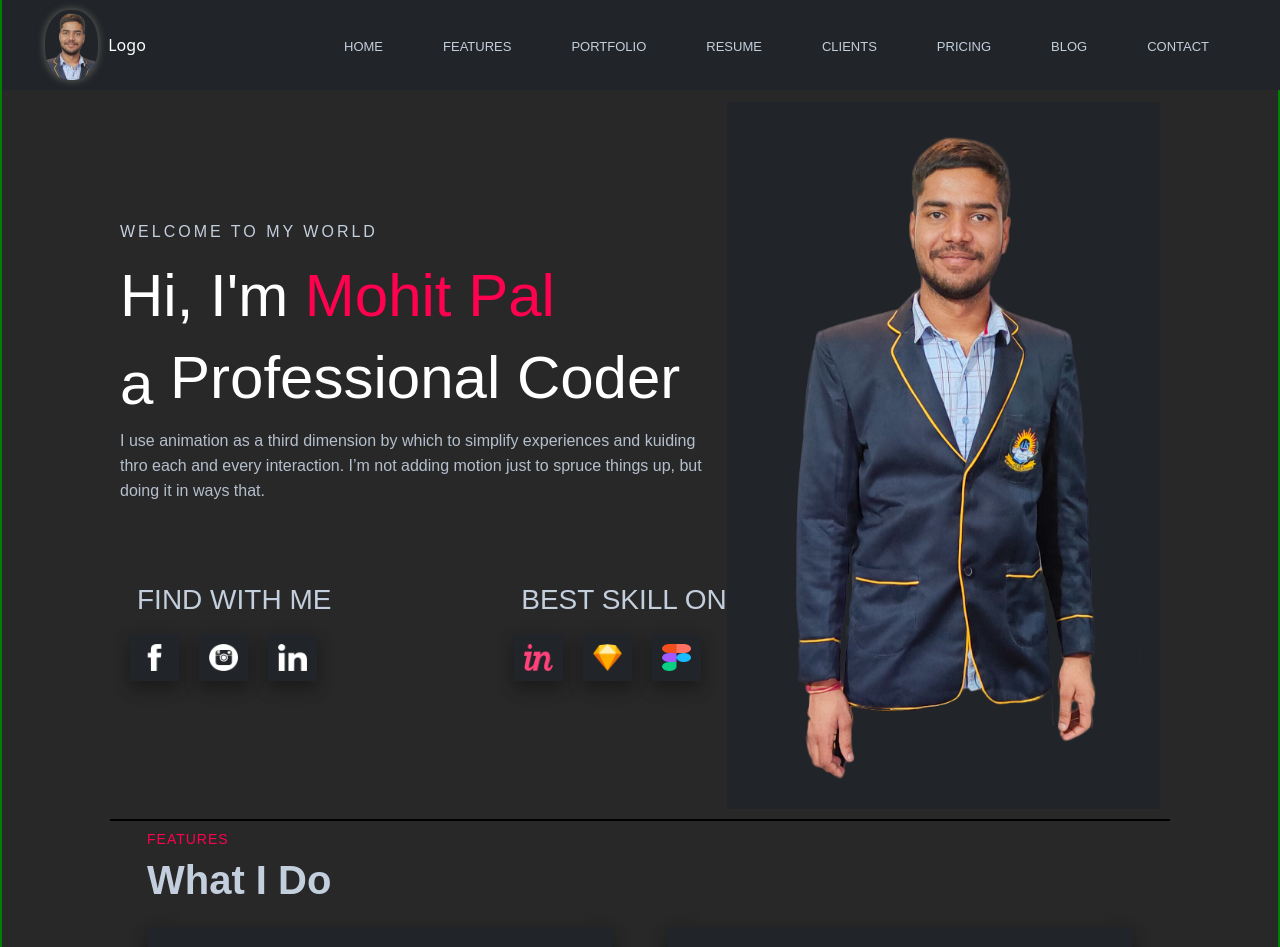
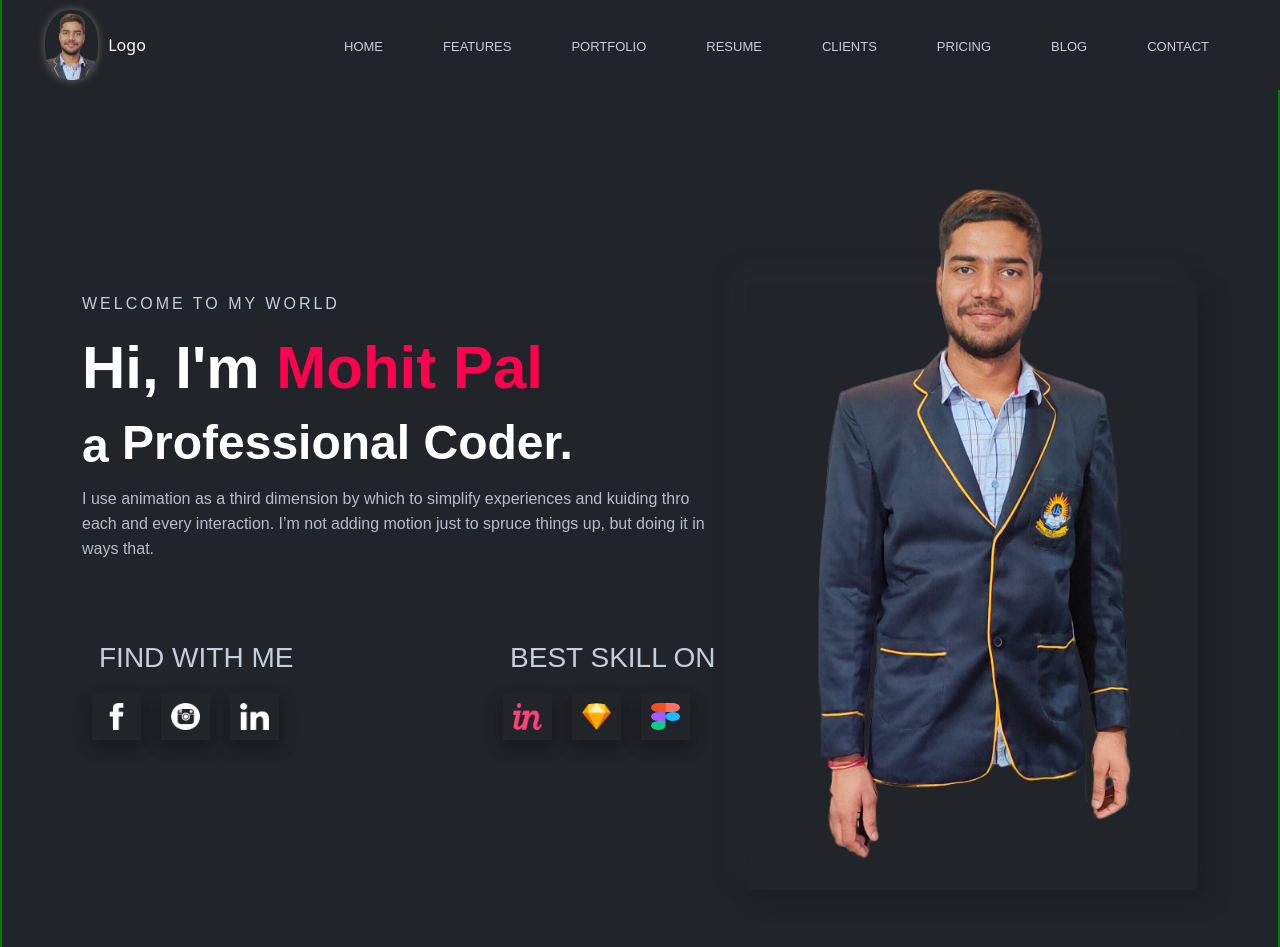
Before and after one commit to vijaypalbhagel/procode-portfolio, an Angular app: page / in a window 1280 px wide. Shown: the top 947 px of the page. Built offline with nearby package versions, Linux system fonts and the light colour scheme.

Commit message:
add code

```diff
--- a/src/app/app.component.css
+++ b/src/app/app.component.css
@@ -2,12 +2,14 @@
 .main-container{
     border: 2px solid green;
 
-    background-color: rgb(3 3 3 / 85%);
+    background-color: #212428;
     color: white;
+    position: relative;
+    z-index: -2;
 }
 .container{
     /* border: 2px solid blue; */
-    padding: 40px;
+    /* padding: 40px; */
 
 }
 
--- a/src/app/component/features/features.component.css
+++ b/src/app/component/features/features.component.css
@@ -3,13 +3,14 @@
     font-family: "Montserrat", sans-serif;
     ;
     /* width: 250px; */
-    margin: 15px 28px;
+    /* margin: 15px 28px; */
     /* height: 300px; */
     /* letter-spacing: 1px; */
     color: #c4cfde;
     background-color: #212428;
     box-shadow: 0 8px 16px 0 rgba(0, 0, 0, 0.2), 0 6px 20px 0 rgba(0, 0, 0, 0.19);
     transition: 0.3s;
+    padding: 35px 50px;
 
 
 }
@@ -17,6 +18,7 @@
 .card-container {
     display: grid;
     grid-template-columns: 1fr 1fr 1fr;
+    gap: 20px;
 
 }
 
@@ -67,10 +69,8 @@ p{
 
   }
   h1{
-    font-size: 40px;
-    font-weight: 700;
-    font-family: "Montserrat", sans-serif;;
-    color: #c4cfde;
+    /* font-size: 40px; */
+
   }
   .card-content:hover {
     cursor: pointer;
@@ -105,7 +105,7 @@ p{
      }  */
   }
 
-  @media (max-width: 1500px){
+  @media (max-width: 1200px){
     .card-container{
      grid-template-columns: 1fr 1fr;
     }
--- a/src/app/component/features/features.component.html
+++ b/src/app/component/features/features.component.html
@@ -1,5 +1,5 @@
 <div class="main-content">
-    <div class="features-content">
+    <div class="features-content comp_heading">
         <h4>FEATURES</h4>
         <h1>What I Do</h1>
     </div>
--- a/src/app/component/home/home.component.css
+++ b/src/app/component/home/home.component.css
@@ -7,15 +7,32 @@
   height: auto;
   max-width: 100%;
 }
+.homeimg-content .text::before
+  {
+    background:  #212428;
+    border-radius: 6px;
+    bottom: 0;
+    box-shadow:  10px 10px 19px #1c1e22, -10px -10px 19px #262a2e;;
+    content: "";
+    height: calc(100% - 130px);
+    left: 50%;
+    position: absolute;
+    transform: translateX(-50%);
+    width: 100%;
+    z-index: -1;
+}
+
+
 .homeimg-content{
    /* padding: 0px 100px; */
-   background-color: #212428;
+   /* background-color: #212428; */
    /* width: fit-content;  */
    /* margin: 0px 49px; */
 }
 .main-content{
     /* padding: 20px;   */
     display: grid;
+    gap: 30px;
     grid-template-columns: 7fr 5fr;
     align-items: center !important;
    border-bottom: 2px solid black;
@@ -30,6 +47,7 @@
 
 .homeimg-content {
   grid-area: homeimg-content;
+  position: relative;
 }
 #start{
   display: none;
@@ -37,6 +55,10 @@
 .home-content{
   color: #c4cfde;
   font-family: "Montserrat", sans-serif;;
+}
+.type_text{
+  color: #fff;
+  font-size: 48px;
 }
  p{
   letter-spacing: 3px;
@@ -59,6 +81,7 @@ span{
 h1{
   font-size: 60px;
   color: white;
+  font-weight: 700;
 }
 .skills-icons img{
   background-color: #212428;
--- a/src/app/component/home/home.component.html
+++ b/src/app/component/home/home.component.html
@@ -3,7 +3,8 @@
   <div class="home-content">
     <p>WELCOME TO MY WORLD</p>
     <div class="heading-content">
-      <h1>Hi, I'm <span>Mohit Pal</span> <br> a <label  [ngClass]="className">  {{bannerTxt}}</label></h1>
+      <h1>Hi, I'm <span>Mohit Pal</span> <br> <span class="type_text">a <label  [ngClass]="className">   {{bannerTxt}}. </label></span>
+        </h1>
       <p class="para-content"> I use animation as a third dimension by which to simplify experiences and kuiding thro
         each and every interaction. I’m not adding motion just to spruce things up, but doing it in ways that. </p>
     </div>
--- a/src/styles.css
+++ b/src/styles.css
@@ -4,7 +4,16 @@ body{
     margin: 0px;
 }
 .main-content{
-    max-width: 1200px;
+    max-width: 1250px;
     margin: 0 auto;
-    padding: 10px;
+    padding: 100px 0;
+    /* border-bottom: ; */
+
 }
+.comp_heading h1{
+    font-size: 60px;
+    font-weight: 700;
+    font-family: "Montserrat", sans-serif;;
+    color: #c4cfde;
+    padding-bottom: 20px;
+}
```
